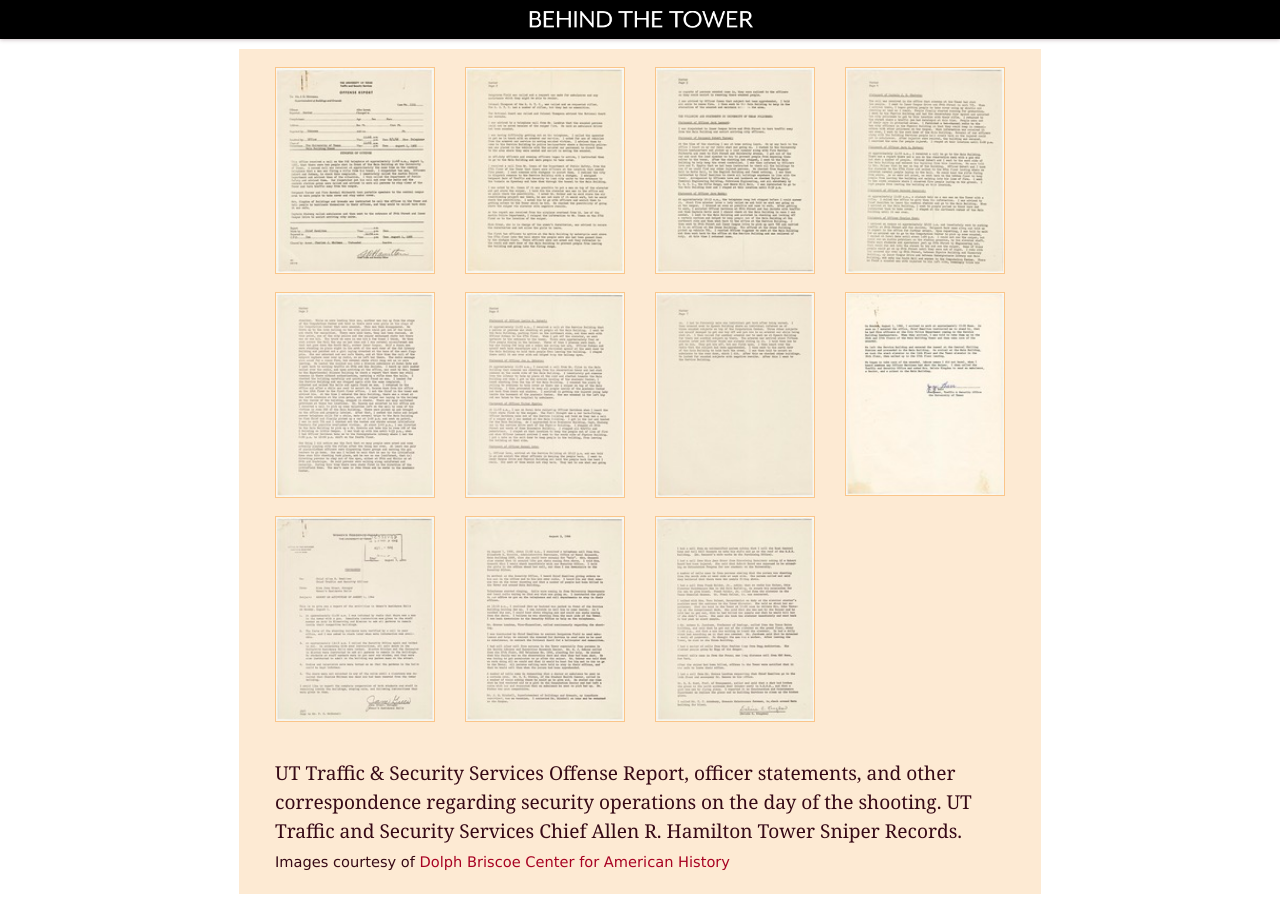
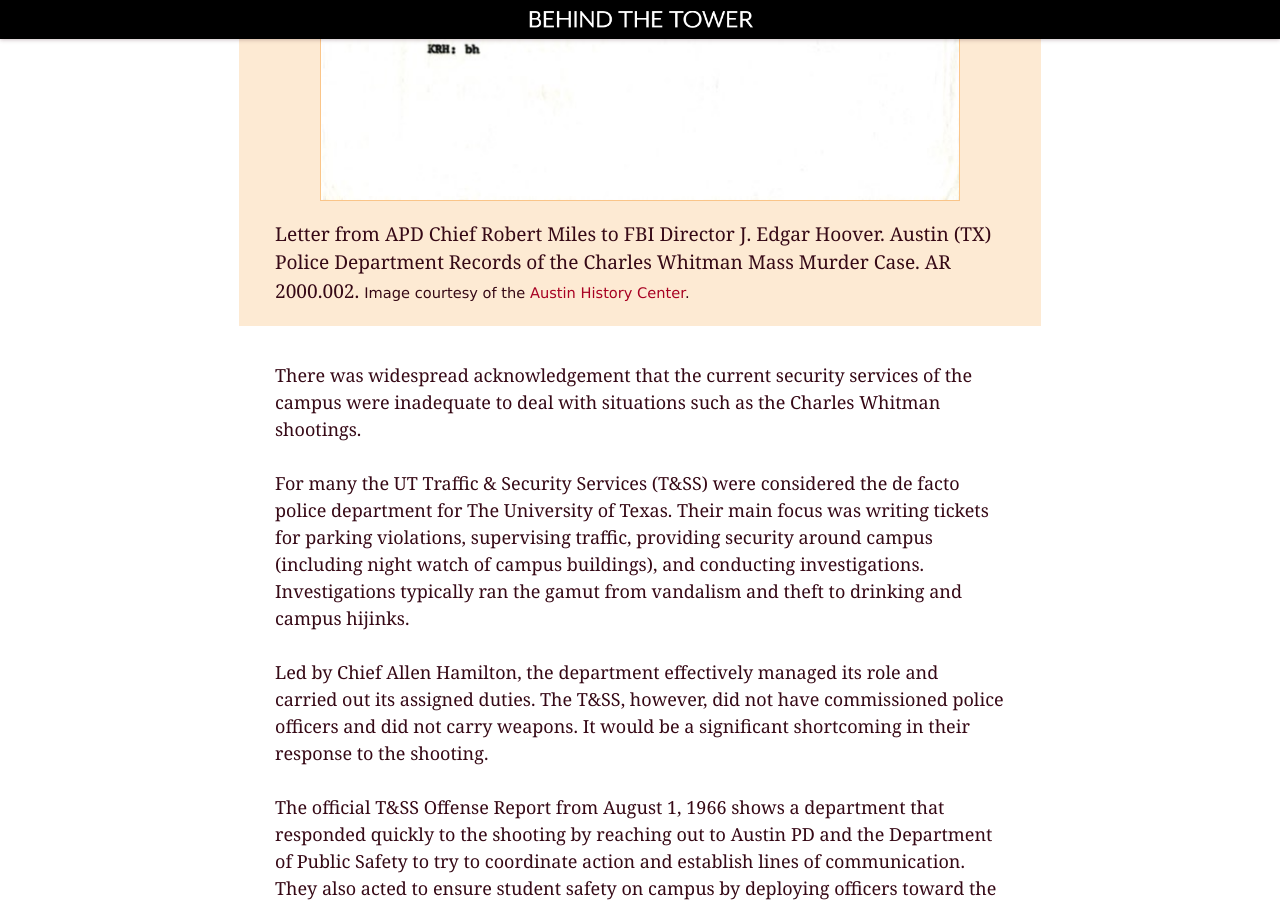
Before and after one commit to utexas-public-history/tower, a Jekyll site: the page built from _posts/2016-05-01-05-krueger-untitled.md, in a window 1280 px wide and 900 px high, scrolled down 1168 px. Built offline with Jekyll 4.4.1, drawn with Linux system fonts in a browser that asks for light colours; some of the changed text lies outside the part shown.

Commit message:
Added letters to Krueger post

```diff
--- a/_posts/2016-05-01-05-krueger-untitled.md
+++ b/_posts/2016-05-01-05-krueger-untitled.md
@@ -11,6 +11,13 @@
 When Charles Whitman went to the top of the UT tower on August 1, 1966, the university did not have a commissioned police force and the Austin Police Department was unprepared to respond. Both of these things made it possible for Whitman to continue his killing spree for 96 terrifying minutes.
 
 When the shooting was over and the bodies were removed, the media, public officials, and citizens alike called for answers and wanted action. Everyone was trying to make sense of the tragic event and try to prevent it from happening again.
+
+<div class="image-block">
+  <a href="{{ site.baseurl }}/images/posts/krueger/hoover-letter-fullsize.jpg" data-lightbox="hoover-letter"><img src="{{ site.baseurl }}/images/posts/krueger/hoover-letter.jpg" alt="Scan of letter to J. Edgar Hoover" class="tall-image" /></a>
+  <p class="caption">
+    Letter from APD Chief Robert Miles to FBI Director J. Edgar Hoover. Austin (TX) Police Department Records of the Charles Whitman Mass Murder Case. AR 2000.002. <span class="credit">Image courtesy of the <a href="http://library.austintexas.gov/ahc/about-us">Austin History Center</a>.</span>
+  </p>
+</div>
 
 There was widespread acknowledgement that the current security services of the campus were inadequate to deal with situations such as the Charles Whitman shootings.
 
@@ -68,6 +75,13 @@
 At 11:50 am security officers L.W. Hebert and Jack Rodman were dispatched to the tower to check out the situation. Upon reaching the 27th floor by elevator they came across several of the early victims in the stairwell up to the 28th floor. After hearing continued gunfire outside and recognizing they had no weapons or plans by which to engage the shooter, both men decided it was best to head to the bottom of the main building to lock it down so no one could get in or out and to secure the interior of the building. This was at approximately 11:55 am. It was not until 89 minutes later that Whitman was finally shot and the killing ended.
 
 The lack of adequate resources, firearms, and response plans greatly limited the university officers’ ability to act. This was grossly obvious when Chief Hamilton called the university ROTC program to see if they had any weapons that the Traffic &amp; Security Services could use. The ROTC responded that they had weapons but no ammunition.
+
+<div class="image-block">
+  <a href="{{ site.baseurl }}/images/posts/krueger/connally-letter-fullsize.jpg" data-lightbox="connally-letter"><img src="{{ site.baseurl }}/images/posts/krueger/connally-letter.jpg" alt="Scan of letter from John Connally" alt="tall-image" /></a>
+  <p class="caption">
+    Letter from Texas Governor John Connally to APD Chief Robert Miles. Austin (TX) Police Department Records of the Charles Whitman Mass Murder Case. AR 2000.002. <span class="credit">Image courtesy of the <a href="http://library.austintexas.gov/ahc/about-us">Austin History Center</a>.</span>
+  </p>
+</div>
 
 The lack of weapons and organization was not solely a problem for officials of The University of Texas.
 
```
Also changed, not shown: images/posts/krueger/connally-letter-fullsize.jpg (added), images/posts/krueger/connally-letter.jpg (added), images/posts/krueger/hoover-letter-fullsize.jpg (added), images/posts/krueger/hoover-letter.jpg (added).
